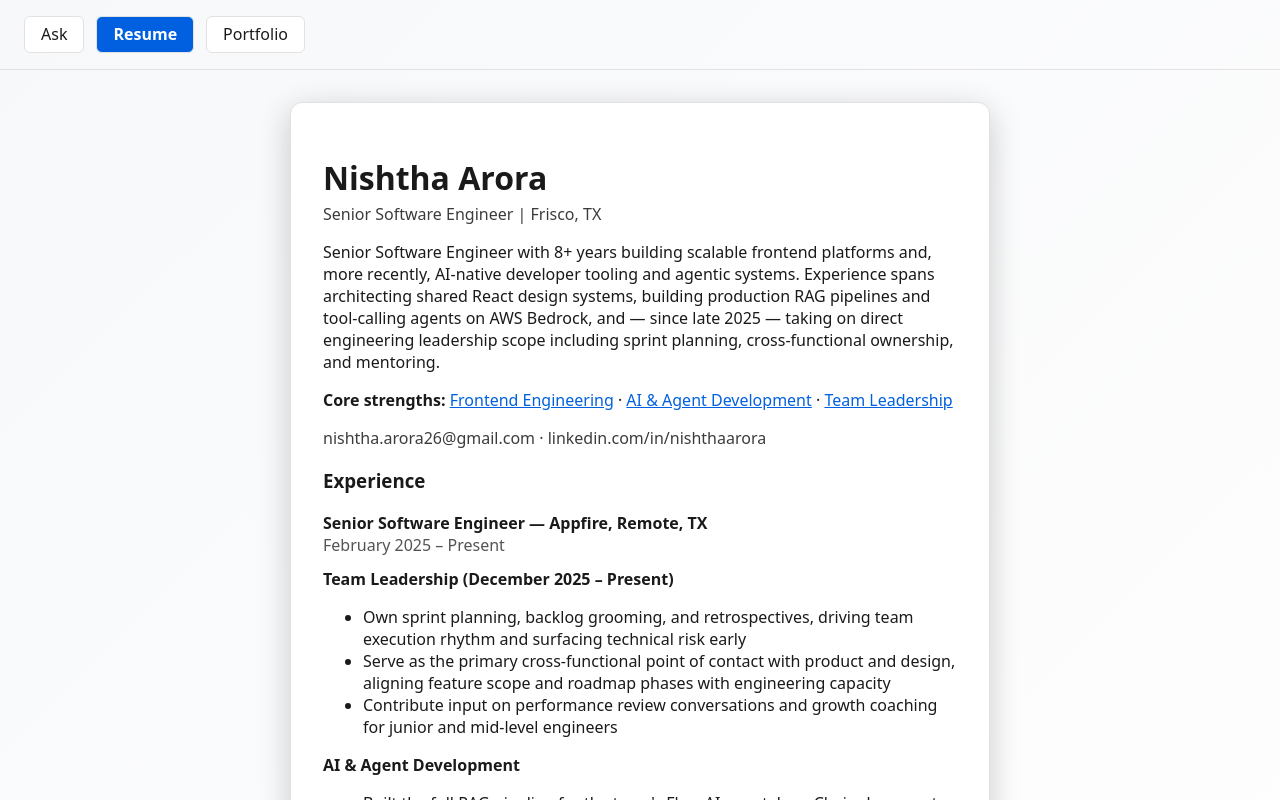
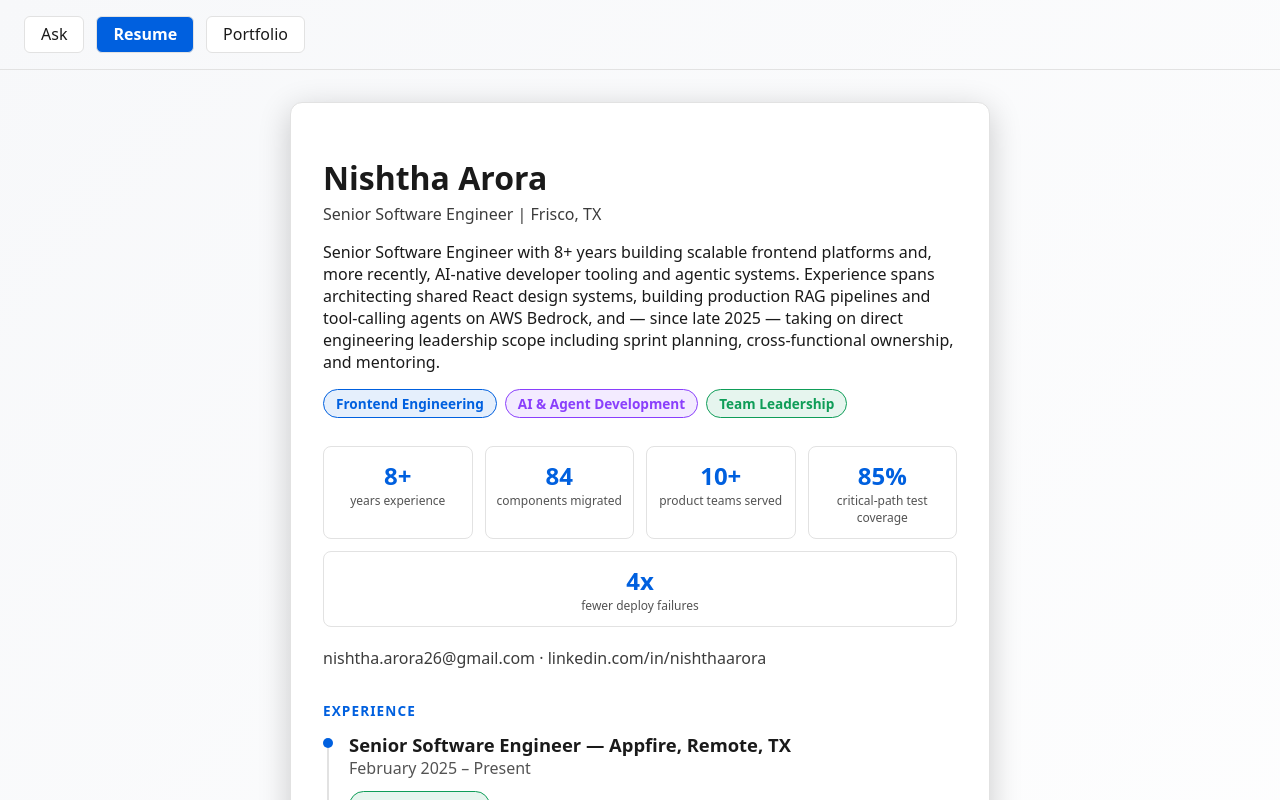
Before and after one commit to nishthaarora/nishtha-portfolio, a Next.js app: page /resume in a window 1280 px wide. Shown: the top 800 px of the page. Built offline with nearby package versions, Linux system fonts and the light colour scheme; no server answers.

Commit message:
Build actual resume design system: colored thread pills, stat bar, timeline, visual hierarchy

```diff
--- a/app/globals.css
+++ b/app/globals.css
@@ -6,6 +6,12 @@
   --card-bg: #ffffff;
   --link: #0060df;
   --input-bg: #ffffff;
+  --thread-frontend: #0060df;
+  --thread-frontend-bg: rgba(0, 96, 223, 0.1);
+  --thread-ai: #8a3ffc;
+  --thread-ai-bg: rgba(138, 63, 252, 0.1);
+  --thread-leadership: #0f9d58;
+  --thread-leadership-bg: rgba(15, 157, 88, 0.1);
 }
 
 @media (prefers-color-scheme: dark) {
@@ -17,6 +23,12 @@
     --card-bg: #181a20;
     --link: #6ab0ff;
     --input-bg: #1c1c1c;
+    --thread-frontend: #6ab0ff;
+    --thread-frontend-bg: rgba(106, 176, 255, 0.15);
+    --thread-ai: #b794f6;
+    --thread-ai-bg: rgba(183, 148, 246, 0.15);
+    --thread-leadership: #4ade80;
+    --thread-leadership-bg: rgba(74, 222, 128, 0.15);
   }
 }
 
--- a/components/ResumeSection.tsx
+++ b/components/ResumeSection.tsx
@@ -1,49 +1,147 @@
 import { resume } from "@/data/resume";
 import { projects } from "@/data/projects";
+
+const THREAD_COLORS: Record<string, { fg: string; bg: string }> = {
+  "frontend-engineering": { fg: "var(--thread-frontend)", bg: "var(--thread-frontend-bg)" },
+  "ai-agent-development": { fg: "var(--thread-ai)", bg: "var(--thread-ai-bg)" },
+  "team-leadership": { fg: "var(--thread-leadership)", bg: "var(--thread-leadership-bg)" },
+};
+
+function Pill({
+  children,
+  anchorId,
+  href,
+}: {
+  children: React.ReactNode;
+  anchorId: string;
+  href?: string;
+}) {
+  const color = THREAD_COLORS[anchorId] ?? { fg: "var(--link)", bg: "var(--card-bg)" };
+  const Tag = href ? "a" : "span";
+  return (
+    <Tag
+      href={href}
+      style={{
+        display: "inline-block",
+        color: color.fg,
+        background: color.bg,
+        border: `1px solid ${color.fg}`,
+        borderRadius: 16,
+        padding: "0.25rem 0.75rem",
+        fontSize: "0.85rem",
+        fontWeight: 600,
+        textDecoration: "none",
+        marginRight: "0.5rem",
+        marginBottom: "0.5rem",
+      }}
+    >
+      {children}
+    </Tag>
+  );
+}
+
+function SectionHeading({ children }: { children: React.ReactNode }) {
+  return (
+    <h3
+      style={{
+        textTransform: "uppercase",
+        letterSpacing: "0.08em",
+        fontSize: "0.85rem",
+        fontWeight: 700,
+        color: "var(--link)",
+        marginTop: "2rem",
+        marginBottom: "0.75rem",
+      }}
+    >
+      {children}
+    </h3>
+  );
+}
 
 export function ResumeSection() {
   return (
     <div>
-      <h1 style={{ marginBottom: 0 }}>{resume.name}</h1>
+      <h1 style={{ marginBottom: 0, fontSize: "2rem" }}>{resume.name}</h1>
       <p style={{ margin: "0.25rem 0 1rem", opacity: 0.85 }}>
         {resume.title} | {resume.contact.location}
       </p>
       <p>{resume.summary}</p>
 
-      <p>
-        <strong>Core strengths: </strong>
-        {resume.coreStrengths.map((strength, index) => (
-          <span key={strength.anchorId}>
-            {index > 0 && " · "}
-            <a href={`#${strength.anchorId}`}>{strength.label}</a>
-          </span>
+      <div style={{ marginTop: "0.75rem" }}>
+        {resume.coreStrengths.map((strength) => (
+          <Pill key={strength.anchorId} anchorId={strength.anchorId} href={`#${strength.anchorId}`}>
+            {strength.label}
+          </Pill>
         ))}
-      </p>
+      </div>
 
-      <p style={{ opacity: 0.85 }}>
+      <div
+        style={{
+          display: "flex",
+          flexWrap: "wrap",
+          gap: "0.75rem",
+          marginTop: "1.25rem",
+        }}
+      >
+        {resume.stats.map((stat) => (
+          <div
+            key={stat.label}
+            style={{
+              flex: "1 1 100px",
+              textAlign: "center",
+              border: "1px solid var(--border)",
+              borderRadius: 8,
+              padding: "0.75rem 0.5rem",
+            }}
+          >
+            <div style={{ fontSize: "1.5rem", fontWeight: 700, color: "var(--link)" }}>
+              {stat.value}
+            </div>
+            <div style={{ fontSize: "0.75rem", opacity: 0.75 }}>{stat.label}</div>
+          </div>
+        ))}
+      </div>
+
+      <p style={{ opacity: 0.85, marginTop: "1.25rem" }}>
         {resume.contact.email} · {resume.contact.linkedin}
       </p>
 
-      <h3>Experience</h3>
-      {resume.experience.map((job) => (
-        <div key={`${job.company}-${job.title}`} style={{ marginBottom: "1.25rem" }}>
-          <strong>
+      <SectionHeading>Experience</SectionHeading>
+      {resume.experience.map((job, index) => (
+        <div key={`${job.company}-${job.title}`} style={{ display: "flex", gap: "1rem" }}>
+          <div style={{ display: "flex", flexDirection: "column", alignItems: "center" }}>
+            <div
+              style={{
+                width: 10,
+                height: 10,
+                borderRadius: "50%",
+                background: "var(--link)",
+                marginTop: 6,
+                flexShrink: 0,
+              }}
+            />
+            {index < resume.experience.length - 1 && (
+              <div style={{ flex: 1, width: 2, background: "var(--border)" }} />
+            )}
+          </div>
+
+          <div style={{ flex: 1, paddingBottom: "1.5rem" }}>
+            <div style={{ fontSize: "1.15rem", fontWeight: 700 }}>
               {job.title} — {job.company}, {job.location}
-          </strong>
-          <br />
-          <span style={{ opacity: 0.75 }}>
+            </div>
+            <div style={{ opacity: 0.75, marginBottom: "0.75rem" }}>
               {job.start} – {job.end}
               {job.promotionNote && ` (${job.promotionNote})`}
-          </span>
+            </div>
 
             {job.sections ? (
               job.sections.map((section) => (
-              <div key={section.anchorId} id={section.anchorId} style={{ marginTop: "0.75rem" }}>
-                <strong>
+                <div key={section.anchorId} id={section.anchorId} style={{ marginBottom: "1rem" }}>
+                  <Pill anchorId={section.anchorId}>
                     {section.category}
-                  {section.note && ` (${section.note})`}
-                </strong>
-                <ul>
+                    {section.note && ` · ${section.note}`}
+                  </Pill>
+                  <ul style={{ marginTop: "0.5rem" }}>
                     {section.highlights.map((highlight) => (
                       <li key={highlight}>{highlight}</li>
                     ))}
@@ -56,9 +154,10 @@ export function ResumeSection() {
               </ul>
             )}
           </div>
+        </div>
       ))}
 
-      <h3>AI & Agent Projects</h3>
+      <SectionHeading>AI &amp; Agent Projects</SectionHeading>
       {projects.map((project) => (
         <div key={project.title} style={{ marginBottom: "1rem" }}>
           <strong>{project.title}</strong> — {project.description}
@@ -70,14 +169,14 @@ export function ResumeSection() {
         </div>
       ))}
 
-      <h3>Skills</h3>
+      <SectionHeading>Skills</SectionHeading>
       {resume.skills.map((group) => (
         <p key={group.category}>
           <strong>{group.category}:</strong> {group.items.join(", ")}
         </p>
       ))}
 
-      <h3>Education</h3>
+      <SectionHeading>Education</SectionHeading>
       <ul>
         {resume.education.map((edu) => (
           <li key={`${edu.school}-${edu.degree}`}>
--- a/data/resume.ts
+++ b/data/resume.ts
@@ -34,6 +34,11 @@ export type CoreStrength = {
   anchorId: string;
 };
 
+export type Stat = {
+  value: string;
+  label: string;
+};
+
 export type Resume = {
   name: string;
   title: string;
@@ -44,6 +49,7 @@ export type Resume = {
   };
   summary: string;
   coreStrengths: CoreStrength[];
+  stats: Stat[];
   experience: ResumeExperience[];
   education: ResumeEducation[];
   skills: SkillGroup[];
@@ -64,6 +70,13 @@ export const resume: Resume = {
     { label: "AI & Agent Development", anchorId: "ai-agent-development" },
     { label: "Team Leadership", anchorId: "team-leadership" },
   ],
+  stats: [
+    { value: "8+", label: "years experience" },
+    { value: "84", label: "components migrated" },
+    { value: "10+", label: "product teams served" },
+    { value: "85%", label: "critical-path test coverage" },
+    { value: "4x", label: "fewer deploy failures" },
+  ],
   experience: [
     {
       title: "Senior Software Engineer",
@@ -75,7 +88,6 @@ export const resume: Resume = {
         {
           category: "Team Leadership",
           anchorId: "team-leadership",
-          note: "December 2025 – Present",
           highlights: [
             "Own sprint planning, backlog grooming, and retrospectives, driving team execution rhythm and surfacing technical risk early",
             "Serve as the primary cross-functional point of contact with product and design, aligning feature scope and roadmap phases with engineering capacity",
```
Lines whose indentation alone changed are shown as unchanged.
